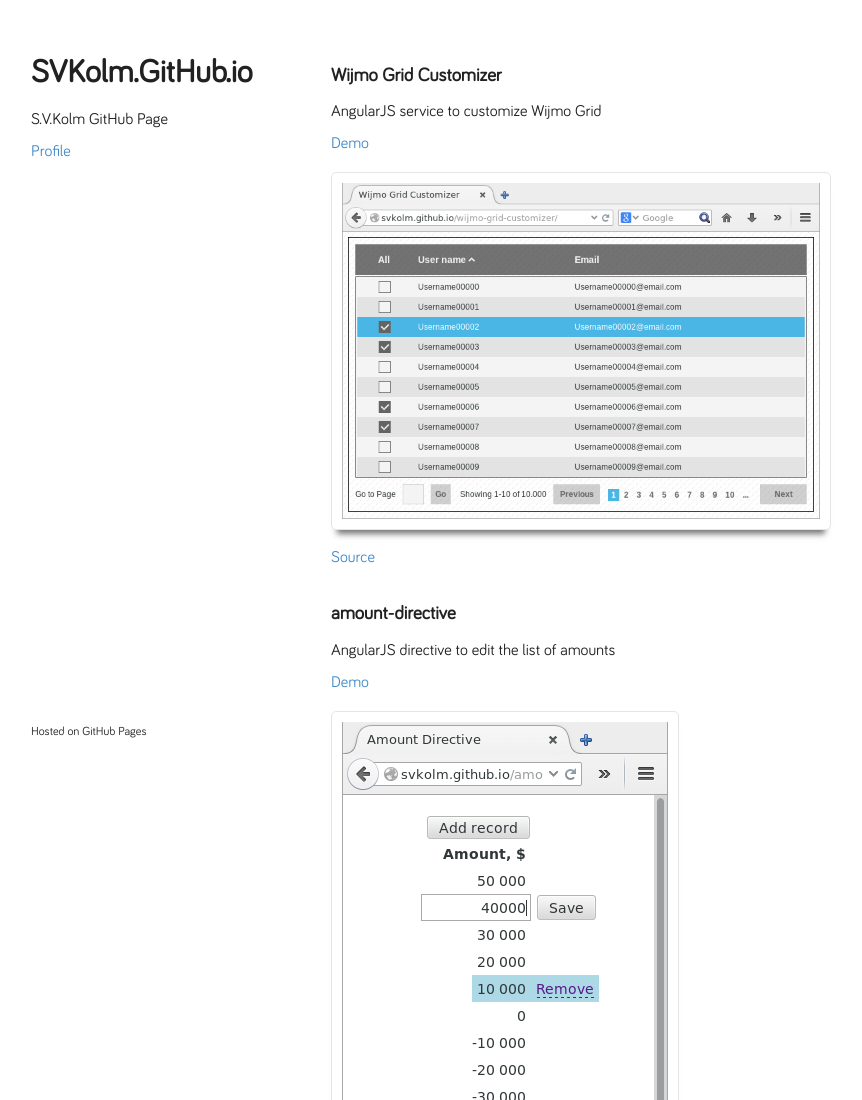
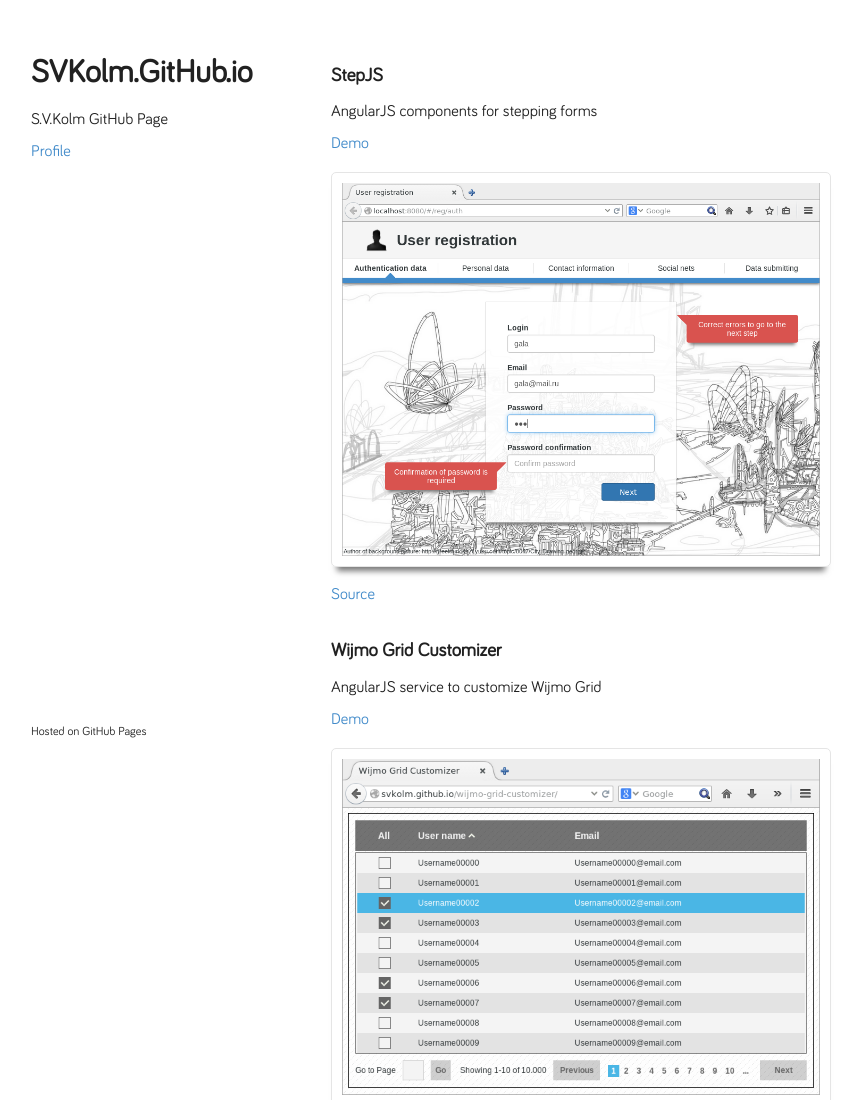
Before and after one commit to svkolm/svkolm.github.io, a plain HTML site: page index.html in a window 1280 px wide. Shown: the top 1100 px of the page, without its empty margins (234-1096 px from the left). Drawn offline with Linux system fonts and the light colour scheme.

Commit message:
add stepjs

```diff
--- a/index.html
+++ b/index.html
@@ -16,6 +16,14 @@
   </header>
 
   <main>
+    <article>
+      <h3>StepJS</h3>
+      <p>AngularJS components for stepping forms</p>
+      <a href="http://svkolm.github.io/stepjs/">Demo</a>
+      <img src="assets/stepjs.png" />
+      <a href="https://github.com/svkolm/stepjs/">Source</a>
+    </article>
+
     <article>
       <h3>Wijmo Grid Customizer</h3>
       <p>AngularJS service to customize Wijmo Grid</p>
```
Also changed, not shown: assets/stepjs.png (added).
